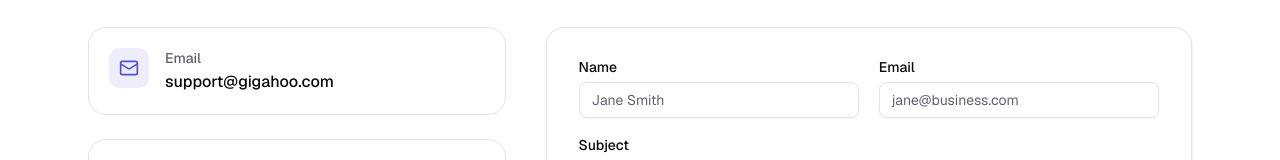
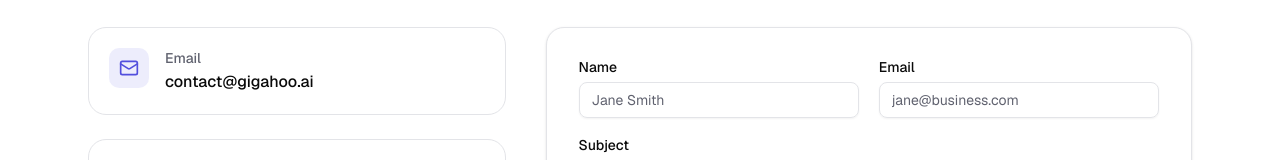
Before and after one commit to nephtalidm/gigahoo-ui, a Next.js app: page /contact in a window 1280 px wide. Shown: the part 297-457 px from the top of the page. Built offline with nearby package versions, Linux system fonts and the light colour scheme; no server answers.

Commit message:
Contact page email -> contact@gigahoo.ai

```diff
--- a/app/contact/page.tsx
+++ b/app/contact/page.tsx
@@ -91,8 +91,8 @@ export default function ContactPage() {
               <ContactDetail
                 icon={<Mail className="h-5 w-5" />}
                 label={t("contact.emailLabel")}
-                value="support@gigahoo.com"
-                href="mailto:support@gigahoo.com"
+                value="contact@gigahoo.ai"
+                href="mailto:contact@gigahoo.ai"
               />
               <ContactDetail
                 icon={<Phone className="h-5 w-5" />}
```
Also changed, not shown: 1 other file (tests, documents, lock files or other folders).
